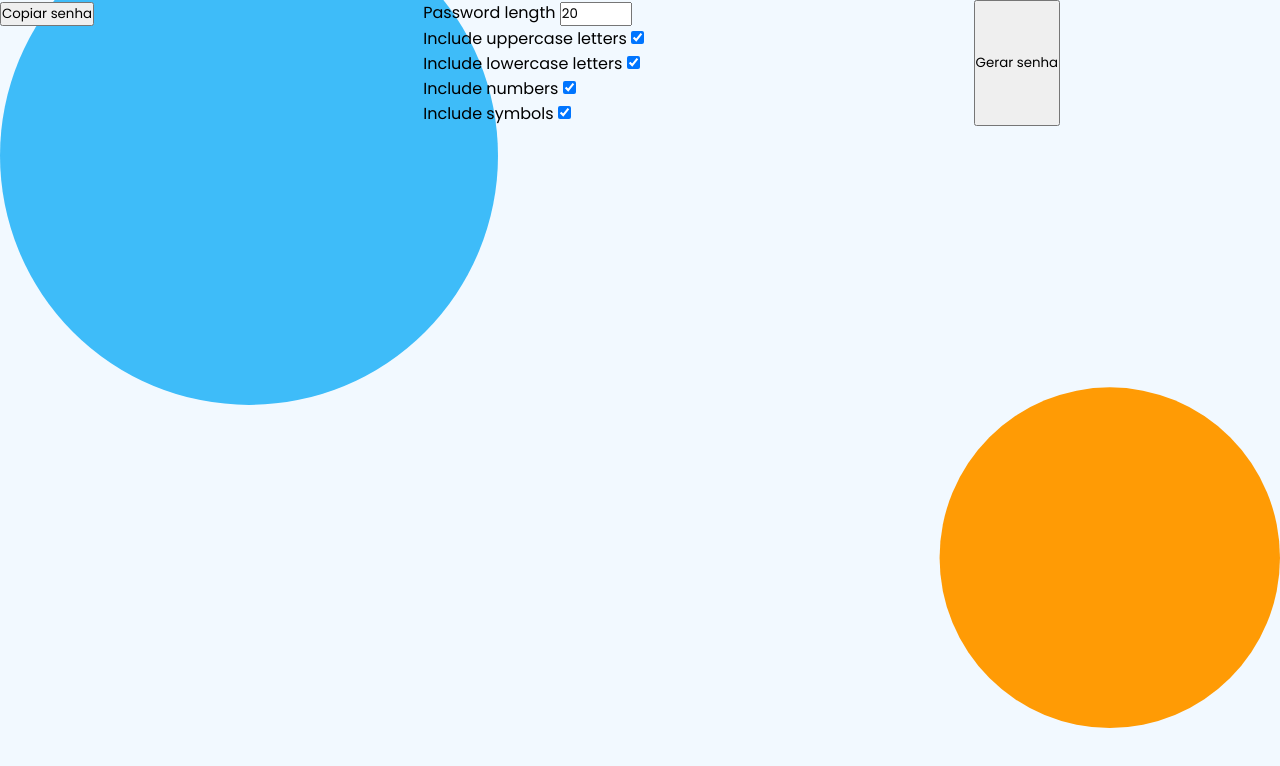
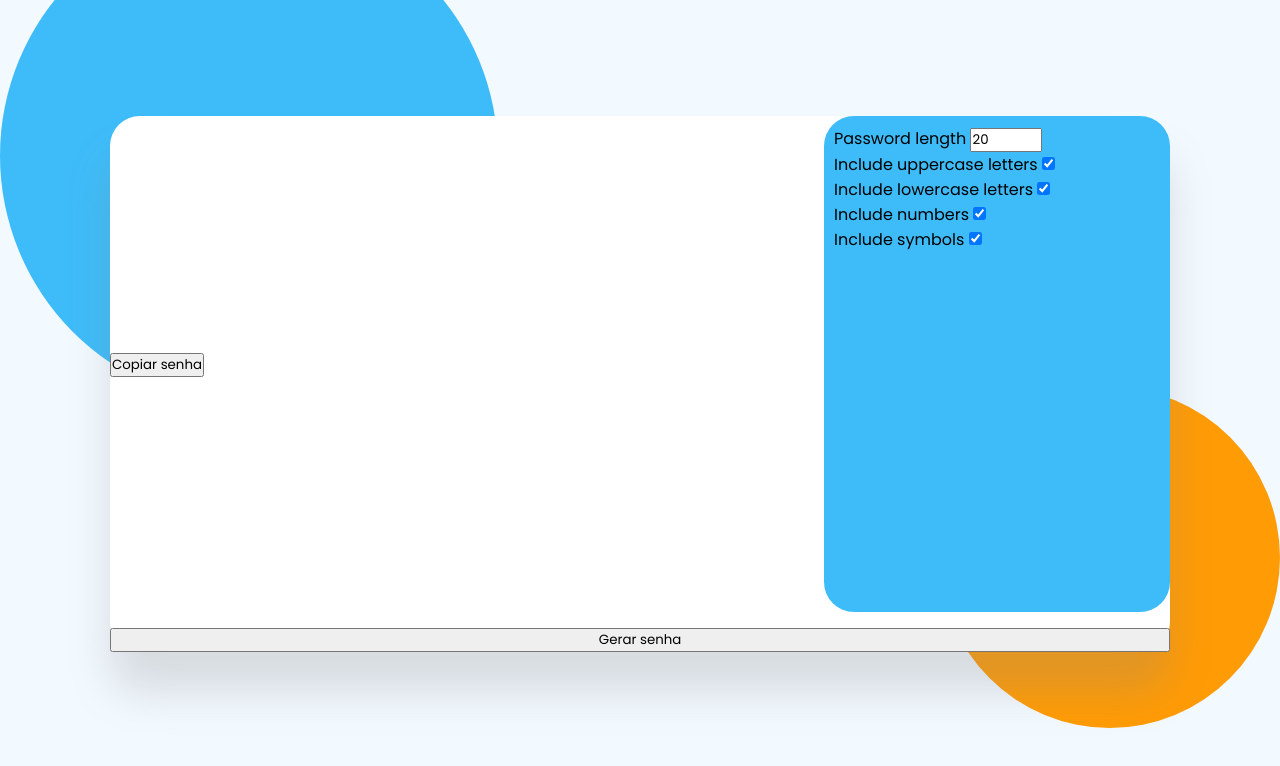
Before and after one commit to devgabrieldejesus/password-generator, a plain HTML site: page index.html in a window 1280 px wide. Drawn offline with Linux system fonts and the light colour scheme.

Commit message:
adding README.md and stylesheet

```diff
--- a/index.html
+++ b/index.html
@@ -9,37 +9,39 @@
 </head>
 <body>
     <main>
-        <div class="container">
+        <div class="container column">
 
+            <div class="generator-container">
                 <div class="result-body">
                     <span id="result"></span>
                     <button class="btn-copy" id="clipboard">Copiar senha</button>
                 </div>
 
-            <div class="options">
-                <div class="options">
+                <div class="options column">
+                    <div class="option">
                         <label>Password length</label>
                         <input type="number" id="length" min='4' max='20' value='20' />
                     </div>
 
-                <div class="options">
+                    <div class="option">
                         <label>Include uppercase letters</label>
                         <input type="checkbox" id="uppercase" checked />
                     </div>
 
-                <div class="options">
+                    <div class="option">
                         <label>Include lowercase letters</label>
                         <input type="checkbox" id="lowercase" checked />
                     </div>
 
-                <div class="options">
+                    <div class="option">
                         <label>Include numbers</label>
                         <input type="checkbox" id="numbers" checked />
                     </div>
 
-                <div class="options">
+                    <div class="option">
                         <label>Include symbols</label>
                         <input type="checkbox" id="symbols" checked />
+                    </div>
                 </div>
             </div>
 
--- a/style.css
+++ b/style.css
@@ -30,3 +30,31 @@ body {
     flex-direction: column;
 }
 /* ===================================================== main ===================================================== */
+main {
+    height: 536px;
+    display: flex;
+    justify-content: center;
+    margin-top: 116px;
+}
+
+main .container {
+    border-radius: 30px;
+    background-color: #FFF;
+    box-shadow: 0px 40px 40px #88888840;
+}
+
+.generator-container {
+    display: flex;
+    align-items: center;
+    justify-content: space-between;
+}
+
+
+.options {
+    width: 346px;
+    height: 496px;
+    display: flex;
+    padding: 10px;
+    border-radius: 30px;
+    background-color: var(--primary);
+}
```
Also changed, not shown: 1 other file. Lines whose indentation alone changed are shown as unchanged.
